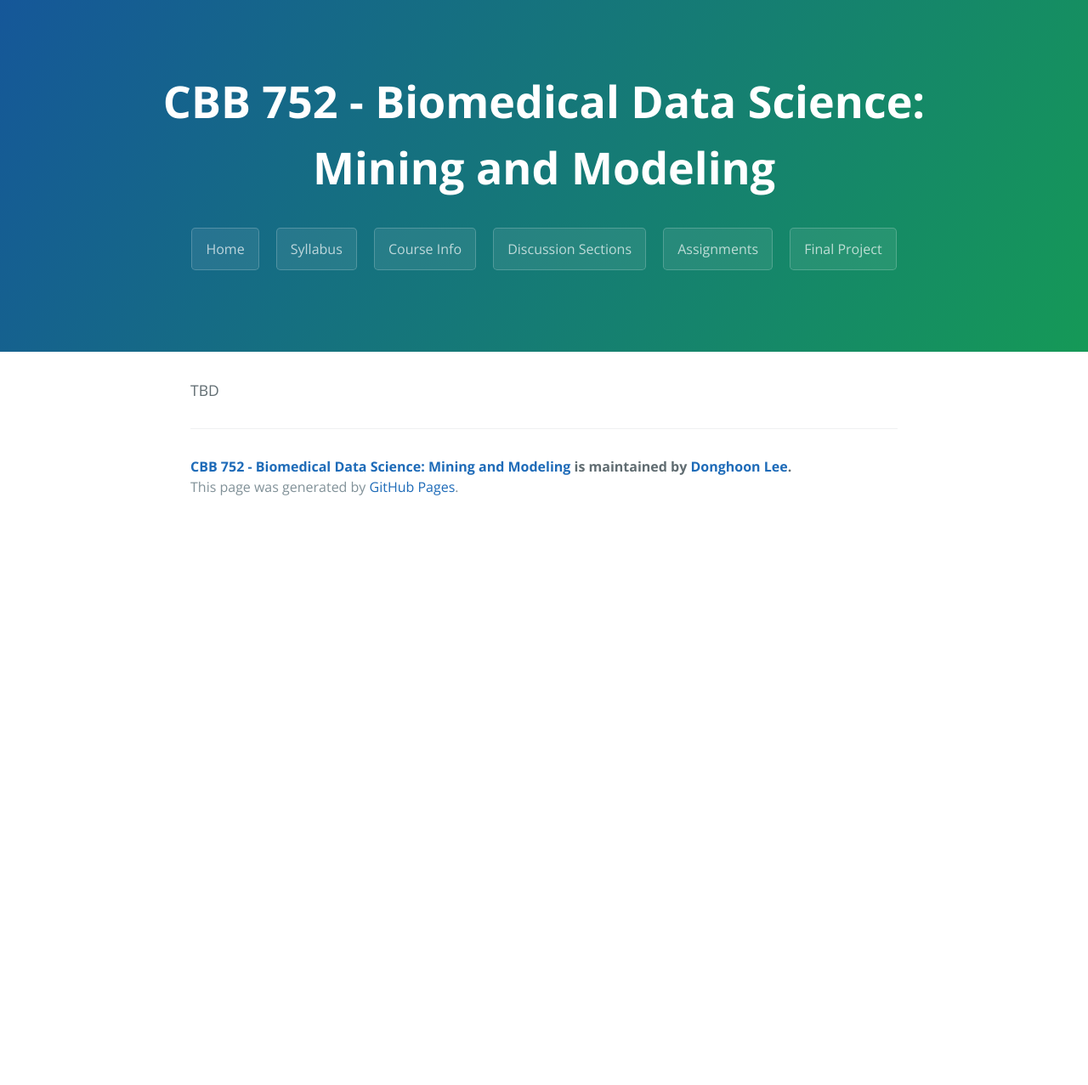
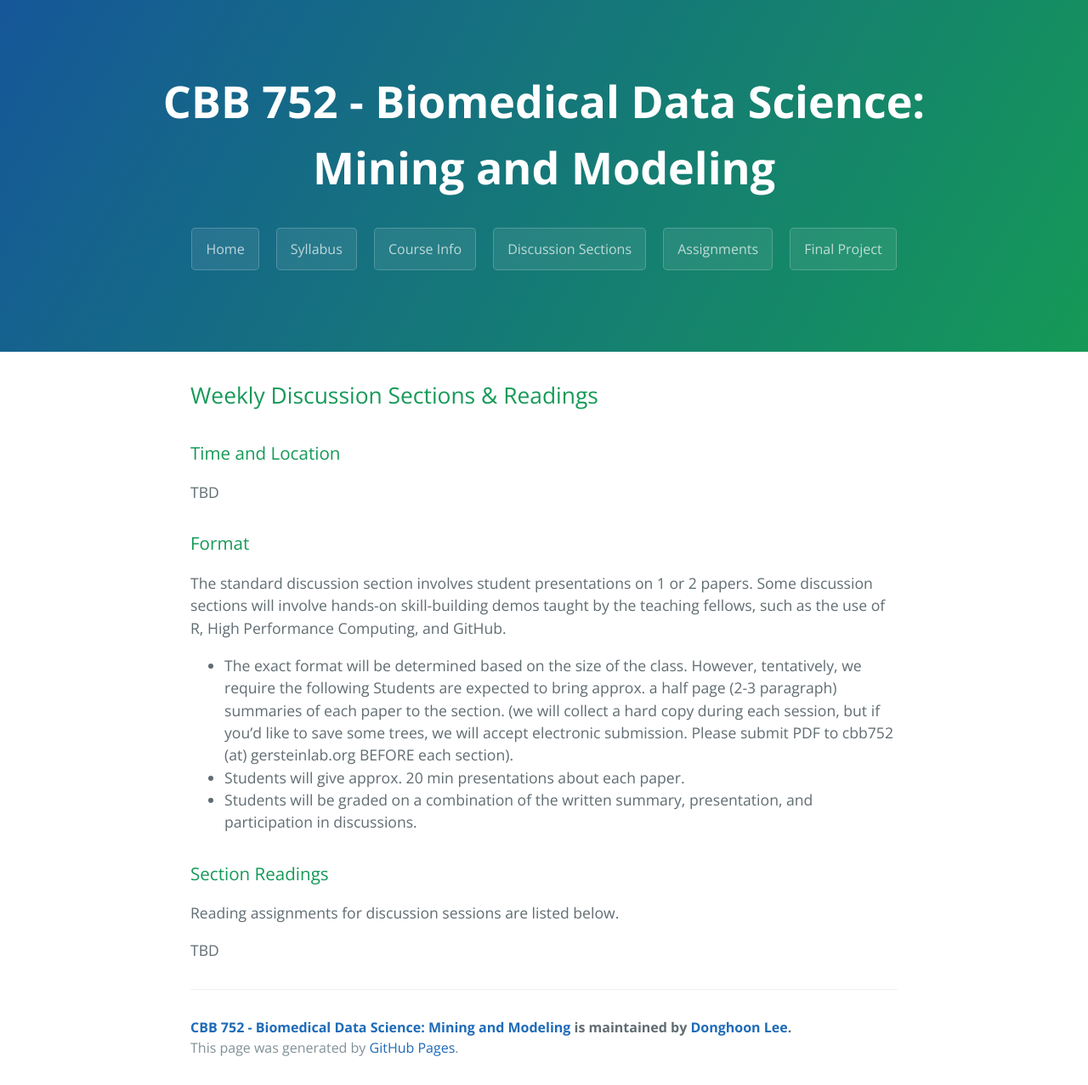
Before and after one commit to gersteinlab/cbb752b19, a Jekyll site: the page built from discussion.md, in a window 1280 px wide. Shown: the whole page at 85% size. Built offline with Jekyll 4.4.1, drawn with Linux system fonts in a browser that asks for light colours; before the commit the page ends 900 px from its top, so only the background shows below that.

Commit message:
Update discussion.md

```diff
--- a/discussion.md
+++ b/discussion.md
@@ -3,4 +3,21 @@ title: Discussion Section
 layout: page
 ---
 
+## Weekly Discussion Sections & Readings
+
+### Time and Location
 TBD
+
+### Format
+
+The standard discussion section involves student presentations on 1 or 2 papers. Some discussion sections will involve hands-on skill-building demos taught by the teaching fellows, such as the use of R, High Performance Computing, and GitHub.
+
+- The exact format will be determined based on the size of the class. However, tentatively, we require the following
+Students are expected to bring approx. a half page (2-3 paragraph) summaries of each paper to the section. (we will collect a hard copy during each session, but if you'd like to save some trees, we will accept electronic submission. Please submit PDF to cbb752 (at) gersteinlab.org BEFORE each section).
+- Students will give approx. 20 min presentations about each paper.
+- Students will be graded on a combination of the written summary, presentation, and participation in discussions.
+
+### Section Readings
+Reading assignments for discussion sessions are listed below.
+
+TBD
```
